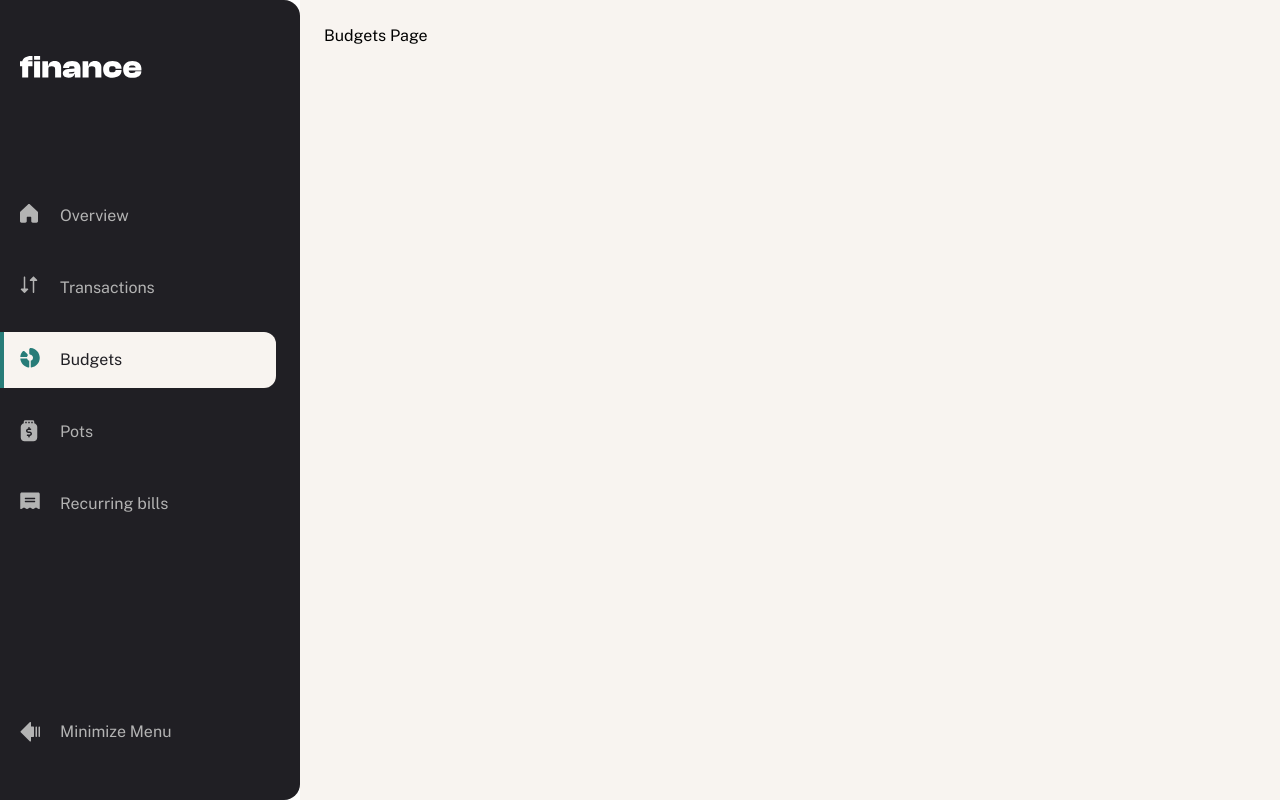
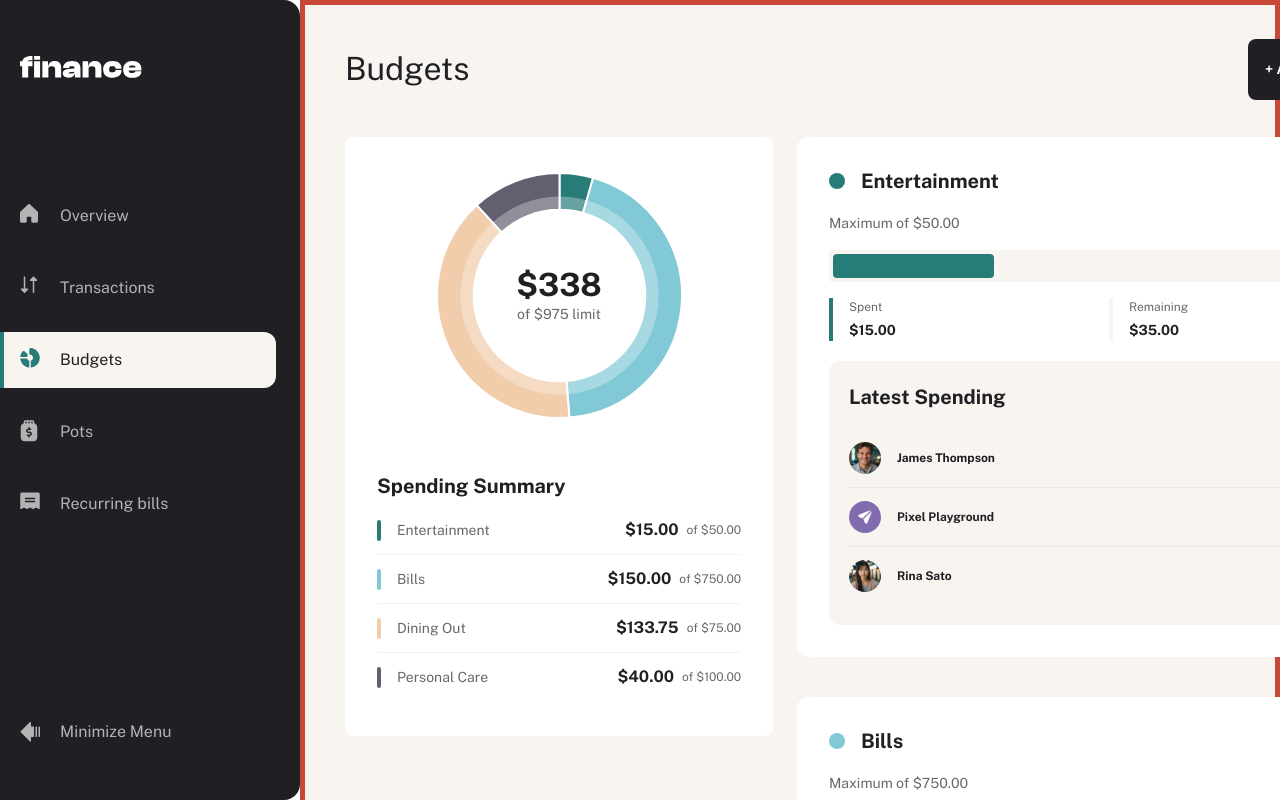
Before and after one commit to Chermann-KING/personal-finance-app, a Next.js app: page /dashboard/budgets in a window 1280 px wide. Built offline with nearby package versions, Linux system fonts and the light colour scheme.

Commit message:
♻️ Main: Context > Add BudgetContext

```diff
--- a/src/app/dashboard/budgets/page.tsx
+++ b/src/app/dashboard/budgets/page.tsx
@@ -1,7 +1,55 @@
+"use client";
+
+import Budgets from "@/components/Dashboard/Budgets/Budgets";
+import BudgetCards from "@/components/Dashboard/Budgets/BudgetCards";
+import Button from "@/ui/Button";
+import BudgetPopup from "@/ui/AddOrEditeBudgetPopup";
+import { useState } from "react";
+import { BudgetProvider } from "@/context/BudgetContext";
+import { Budget } from "@/types";
+
 export default function BudgetsPage() {
+  const [isPopupOpen, setIsPopupOpen] = useState(false);
+
+  const handleAddBudgetClick = () => {
+    setIsPopupOpen(true);
+  };
+
+  const handleBudgetSubmit = (budget: Budget) => {
+    console.log("Budget soumis :", budget);
+    // TODO: Ajouter ou modifier le budget dans le contexte
+  };
+
   return (
-    <div className="flex flex-col gap-y-[30px] mx-auto p-6">
-      <h1>Budgets Page</h1>
-    </div>
+    <BudgetProvider>
+      {" "}
+      {/* Utilisation du contexte ici */}
+      <div className="px-10 py-9 flex-col justify-start items-center gap-8 border-[5px] border-red">
+        {/* header */}
+        <div className="mb-10 mx-auto w-[1060px] h-14 py-2 flex justify-between items-center gap-6">
+          <h1 className="text-grey-900 text-preset-1">Budgets</h1>
+          <Button
+            type="button"
+            variant={"primary"}
+            onClick={handleAddBudgetClick}
+          >
+            + Add New Budget
+          </Button>
+        </div>
+
+        <div className="mx-auto w-[1060px] flex gap-6">
+          {/* BudgetPopup */}
+          <BudgetPopup
+            isOpen={isPopupOpen}
+            onClose={() => setIsPopupOpen(false)}
+            onSubmit={handleBudgetSubmit}
+          />
+          {/* doughnut & spending summary */}
+          <Budgets />
+          {/* categories budget */}
+          <BudgetCards />
+        </div>
+      </div>
+    </BudgetProvider>
   );
 }
--- a/src/components/Dashboard/Budgets/BudgetCard.tsx
+++ b/src/components/Dashboard/Budgets/BudgetCard.tsx
@@ -3,6 +3,7 @@ import Image from "next/image";
 import CaretRightIcon from "@/assets/images/icon-caret-right.svg";
 import DropdownMenu from "@/ui/BudgetCardDropDownMenu";
 import BudgetPopup from "@/ui/AddOrEditeBudgetPopup";
+import { useBudget } from "@/context/BudgetContext";
 
 interface Transaction {
   avatar: string;
@@ -28,44 +29,40 @@ const BudgetCard: React.FC<BudgetCardProps> = ({
   theme,
   latestTransactions,
 }) => {
-  // État pour contrôler l'affichage de la popup d'édition
+  const { editBudget, deleteBudget } = useBudget();
   const [isEditPopupOpen, setIsEditPopupOpen] = useState(false);
 
   const handleEdit = () => {
-    setIsEditPopupOpen(true); // Ouvre la popup d'édition
+    setIsEditPopupOpen(true);
   };
 
   const handleDelete = () => {
-    console.log("Delete budget");
+    deleteBudget(category);
   };
 
-  // Fonction pour fermer la popup
   const closeEditPopup = () => {
     setIsEditPopupOpen(false);
   };
 
-  // Fonction pour soumettre les changements
   const handleSubmit = (updatedBudget: {
     category: string;
     maximum: number;
     theme: string;
   }) => {
-    console.log("Updated budget:", updatedBudget);
-    closeEditPopup(); // Ferme la popup après soumission
+    editBudget(updatedBudget);
+    closeEditPopup();
   };
 
   return (
     <div className="w-[608px] p-8 bg-white rounded-xl flex flex-col justify-start items-start gap-5">
-      {/* Popup d'édition du budget */}
       <BudgetPopup
         isOpen={isEditPopupOpen}
         onClose={closeEditPopup}
-        budgetToEdit={{ category, maximum, theme }} // Transmet les informations actuelles du budget
+        budgetToEdit={{ category, maximum, theme }}
         onSubmit={handleSubmit}
       />
 
       <div className="self-stretch flex justify-between items-center">
-        {/* Titre de la carte */}
         <div className="h-6 justify-start items-center gap-4 flex">
           <div
             className="w-4 h-4 rounded-full"
@@ -73,11 +70,9 @@ const BudgetCard: React.FC<BudgetCardProps> = ({
           />
           <h2 className="text-grey-900 text-preset-2 font-bold">{category}</h2>
         </div>
-        {/* Dropdown Menu */}
         <DropdownMenu onEdit={handleEdit} onDelete={handleDelete} />
       </div>
 
-      {/* Maximum, progress, spent & remaining */}
       <div className="w-full h-32 flex-col justify-start items-start gap-4 flex">
         <div className="flex justify-start items-center gap-4">
           <p className="text-grey-500 text-preset-4">
@@ -118,7 +113,6 @@ const BudgetCard: React.FC<BudgetCardProps> = ({
         </div>
       </div>
 
-      {/* Latest Spending (3 max displayed) */}
       <div className="w-full p-5 pt-6 bg-beige-100 rounded-xl flex flex-col justify-center items-start gap-5">
         <div className="self-stretch flex justify-between items-center">
           <h3 className="text-preset-2 text-grey-900 font-bold">
--- a/src/components/Dashboard/Budgets/BudgetCards.tsx
+++ b/src/components/Dashboard/Budgets/BudgetCards.tsx
@@ -1,41 +1,17 @@
-import React, { useEffect, useState } from "react";
+import React from "react";
 import BudgetCard from "@/components/Dashboard/Budgets/BudgetCard";
-import financialData from "@/data/financialData.json";
-import { Budget, Transaction, FinancialData } from "@/types";
-
-interface BudgetWithTransactions extends Budget {
-  latestTransactions: Transaction[];
-}
+import { useBudget } from "@/context/BudgetContext";
 
 export default function BudgetCards() {
-  const [budgetsWithTransactions, setBudgetsWithTransactions] = useState<
-    BudgetWithTransactions[]
-  >([]);
-
-  useEffect(() => {
-    // Charge les données depuis le fichier JSON
-    const data: FinancialData = financialData;
-
-    // Calcule les budgets avec les transactions associées
-    const budgetsWithCalculations: BudgetWithTransactions[] = data.budgets.map(
-      (budget) => {
-        const categoryTransactions = data.transactions.filter(
-          (transaction) => transaction.category === budget.category
-        );
-
-        return {
-          ...budget,
-          latestTransactions: categoryTransactions.slice(0, 3), // Les 3 dernières transactions
-        };
-      }
-    );
-
-    setBudgetsWithTransactions(budgetsWithCalculations);
-  }, []);
+  const { budgets, transactions } = useBudget();
 
   return (
     <div className="flex flex-col items-center gap-10">
-      {budgetsWithTransactions.map((budget) => (
+      {budgets.map((budget) => {
+        const categoryTransactions = transactions.filter(
+          (transaction) => transaction.category === budget.category
+        );
+        return (
           <BudgetCard
             key={budget.category}
             category={budget.category}
@@ -43,9 +19,10 @@ export default function BudgetCards() {
             spent={budget.spent ?? 0}
             remaining={budget.remaining ?? 0}
             theme={budget.theme}
-          latestTransactions={budget.latestTransactions}
+            latestTransactions={categoryTransactions.slice(0, 3)}
           />
-      ))}
+        );
+      })}
     </div>
   );
 }
--- /dev/null
+++ b/src/context/BudgetContext.tsx
@@ -0,0 +1,58 @@
+import React, { createContext, useContext, useState, ReactNode } from "react";
+import { Budget, Transaction } from "@/types";
+import financialData from "@/data/financialData.json";
+
+// Interface du contexte
+interface BudgetContextProps {
+  budgets: Budget[];
+  transactions: Transaction[];
+  addBudget: (newBudget: Budget) => void;
+  editBudget: (updatedBudget: Budget) => void;
+  deleteBudget: (category: string) => void;
+}
+
+// Créer le contexte
+const BudgetContext = createContext<BudgetContextProps | undefined>(undefined);
+
+// Hook pour utiliser le contexte facilement
+export const useBudget = () => {
+  const context = useContext(BudgetContext);
+  if (!context) {
+    throw new Error("useBudget doit être utilisé dans un BudgetProvider");
+  }
+  return context;
+};
+
+// Provider du contexte
+export const BudgetProvider: React.FC<{ children: ReactNode }> = ({
+  children,
+}) => {
+  const [budgets, setBudgets] = useState<Budget[]>(financialData.budgets);
+  const [transactions] = useState<Transaction[]>(financialData.transactions);
+
+  const addBudget = (newBudget: Budget) => {
+    setBudgets((prevBudgets) => [...prevBudgets, newBudget]);
+  };
+
+  const editBudget = (updatedBudget: Budget) => {
+    setBudgets((prevBudgets) =>
+      prevBudgets.map((budget) =>
+        budget.category === updatedBudget.category ? updatedBudget : budget
+      )
+    );
+  };
+
+  const deleteBudget = (category: string) => {
+    setBudgets((prevBudgets) =>
+      prevBudgets.filter((budget) => budget.category !== category)
+    );
+  };
+
+  return (
+    <BudgetContext.Provider
+      value={{ budgets, transactions, addBudget, editBudget, deleteBudget }}
+    >
+      {children}
+    </BudgetContext.Provider>
+  );
+};
```
Lines whose indentation alone changed are shown as unchanged.
